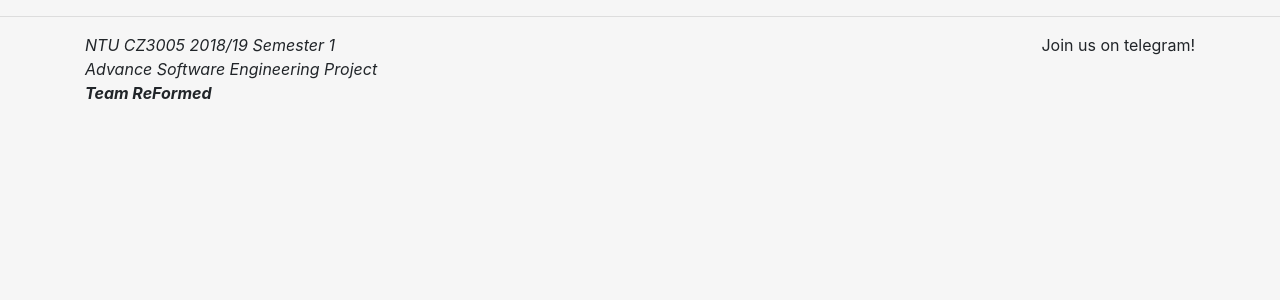
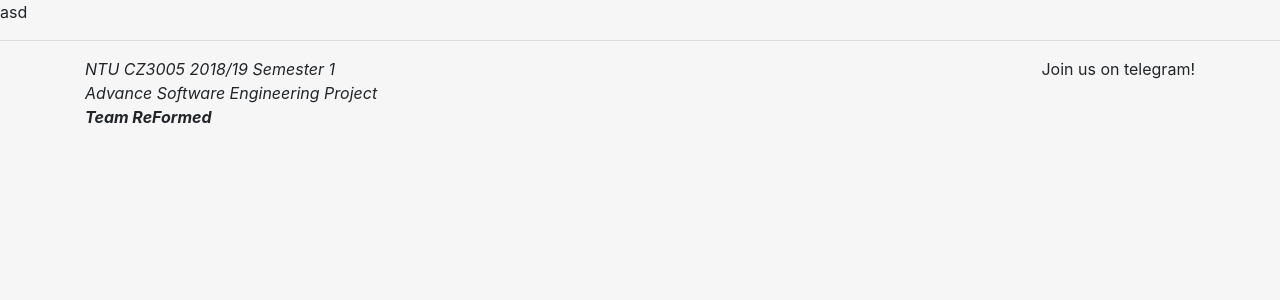
Before and after one commit to c170104/ASE, a Django app: page /home/ in a window 1280 px wide. Shown: the part 66-366 px from the top of the page. Run offline with Django 3.2, Linux system fonts and the light colour scheme; a user stored in the database is signed in; some libraries are stand-ins or nearby versions.

Commit message:
Update index.html

```diff
--- a/EduOne/main/templates/index.html
+++ b/EduOne/main/templates/index.html
@@ -1,5 +1,5 @@
 {% extends "common/header.html" %}
 
 {% block content %}
-
+asd
 {% endblock %}
```
